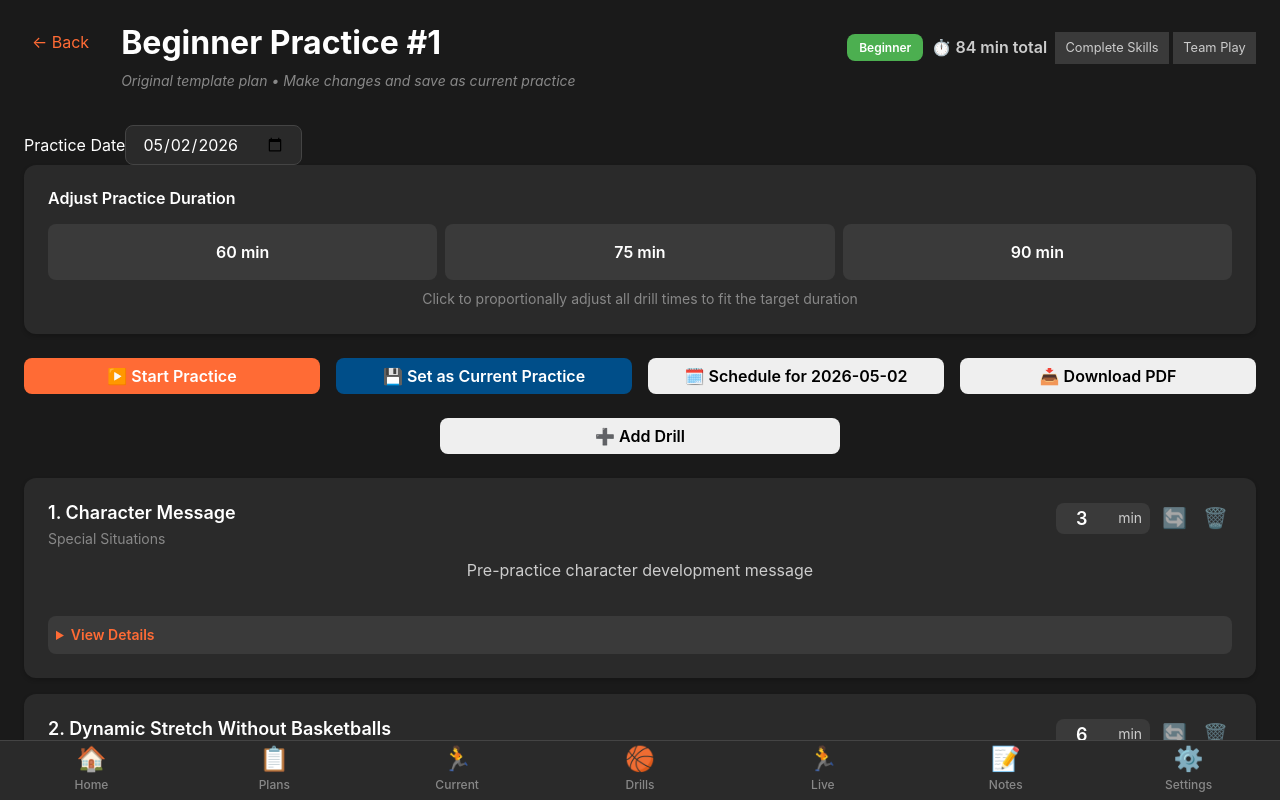
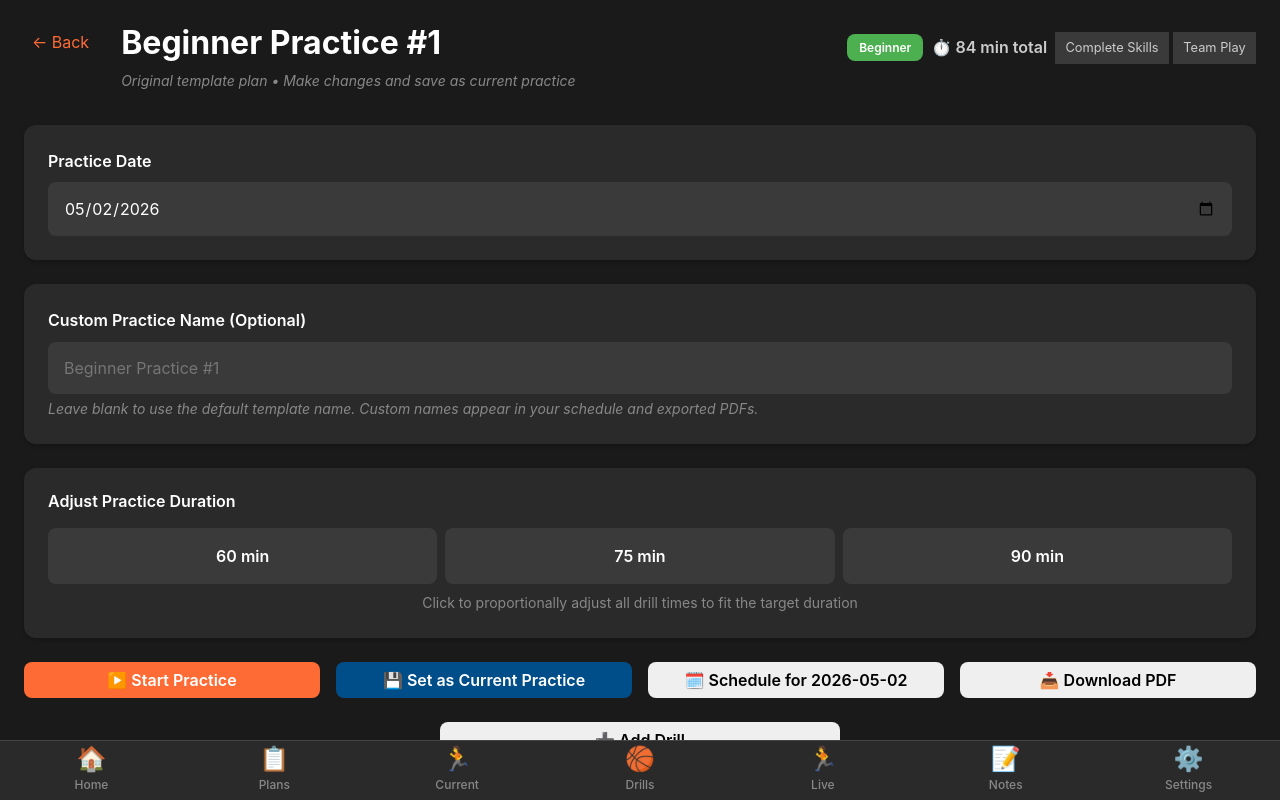
Before and after one commit to vpanep1-oss/chalk-talk, a React (Vite) app: page /plan/beginner-01-90min in a window 1280 px wide. Built offline with nearby package versions, Linux system fonts and the light colour scheme; no server answers.

Commit message:
Rebrand app to 'Chalk Talk' and add custom practice name feature

```diff
--- a/index.html
+++ b/index.html
@@ -9,7 +9,7 @@
     <!-- PWA tags for iOS -->
     <meta name="apple-mobile-web-app-capable" content="yes" />
     <meta name="apple-mobile-web-app-status-bar-style" content="black-translucent" />
-    <meta name="apple-mobile-web-app-title" content="Practice Builder" />
+    <meta name="apple-mobile-web-app-title" content="Chalk Talk" />
 
     <!-- Favicon -->
     <link rel="icon" type="image/svg+xml" href="/basketball-icon.svg" />
@@ -18,7 +18,7 @@
     <!-- Web App Manifest -->
     <link rel="manifest" href="/manifest.json" />
 
-    <title>Basketball Practice Builder | Coach Jim Huber</title>
+    <title>Chalk Talk | Coach Jim Huber Practice Plans</title>
   </head>
   <body>
     <div id="root"></div>
--- a/src/pages/Home.jsx
+++ b/src/pages/Home.jsx
@@ -79,7 +79,7 @@ const Home = ({ teamCode }) => {
     <div className="page home-page">
       <div className="home-header">
         <div className="logo">🏀</div>
-        <h1 className="app-title">Basketball Practice Builder</h1>
+        <h1 className="app-title">Chalk Talk</h1>
         <p className="app-subtitle">Coach Jim Huber's Breakthrough Basketball Practice Plans</p>
       </div>
 
--- a/src/pages/PlanEditor.css
+++ b/src/pages/PlanEditor.css
@@ -60,6 +60,73 @@
   border: 1px solid var(--surface-dark);
   font-size: 0.8rem;
   color: var(--text-secondary);
+}
+
+.practice-date-section {
+  background: var(--surface);
+  border-radius: var(--radius-lg);
+  padding: var(--spacing-lg);
+  box-shadow: var(--shadow-sm);
+  margin-bottom: var(--spacing-lg);
+}
+
+.practice-date-section label {
+  display: block;
+  font-weight: 600;
+  margin-bottom: var(--spacing-sm);
+  color: var(--text-primary);
+}
+
+.practice-date-section input {
+  width: 100%;
+  padding: var(--spacing-md);
+  background: var(--surface-light);
+  border: 2px solid var(--surface-dark);
+  border-radius: var(--radius-md);
+  font-size: 1rem;
+  color: var(--text-primary);
+}
+
+.practice-date-section input:focus {
+  outline: none;
+  border-color: var(--primary);
+}
+
+.practice-name-section {
+  background: var(--surface);
+  border-radius: var(--radius-lg);
+  padding: var(--spacing-lg);
+  box-shadow: var(--shadow-sm);
+  margin-bottom: var(--spacing-lg);
+}
+
+.practice-name-section label {
+  display: block;
+  font-weight: 600;
+  margin-bottom: var(--spacing-sm);
+  color: var(--text-primary);
+}
+
+.practice-name-section input {
+  width: 100%;
+  padding: var(--spacing-md);
+  background: var(--surface-light);
+  border: 2px solid var(--surface-dark);
+  border-radius: var(--radius-md);
+  font-size: 1rem;
+  color: var(--text-primary);
+}
+
+.practice-name-section input:focus {
+  outline: none;
+  border-color: var(--primary);
+}
+
+.custom-name-hint {
+  font-size: 0.875rem;
+  color: var(--text-muted);
+  margin: var(--spacing-xs) 0 0 0;
+  font-style: italic;
 }
 
 .time-adjustment-section {
--- a/src/pages/PlanEditor.jsx
+++ b/src/pages/PlanEditor.jsx
@@ -14,6 +14,7 @@ const PlanEditor = ({ currentPractice, saveCurrentPractice, teamCode }) => {
   const navigate = useNavigate();
   const [plan, setPlan] = useState(null);
   const [practiceDate, setPracticeDate] = useState(new Date().toISOString().split('T')[0]);
+  const [customPlanName, setCustomPlanName] = useState('');
   const [isEditing, setIsEditing] = useState(false);
   const [drillEffectiveness, setDrillEffectiveness] = useState({});
   const [swappingBlockIndex, setSwappingBlockIndex] = useState(null);
@@ -32,6 +33,7 @@ const PlanEditor = ({ currentPractice, saveCurrentPractice, teamCode }) => {
       if (originalPlan) {
         setPlan(JSON.parse(JSON.stringify(originalPlan))); // Deep clone the original
         setPracticeDate(currentPractice?.plan?.id === planId ? currentPractice.date : new Date().toISOString().split('T')[0]);
+        setCustomPlanName(''); // Reset custom name when loading a new plan
         setIsEditing(false);
       }
     }
@@ -108,10 +110,11 @@ const PlanEditor = ({ currentPractice, saveCurrentPractice, teamCode }) => {
   };
 
   const handleSchedulePractice = async () => {
+    const displayName = customPlanName.trim() || plan.name;
     const entry = {
       id: `${plan.id}_${practiceDate}`,
       planId: plan.id,
-      planName: plan.name,
+      planName: displayName,
       level: plan.level,
       duration: getTotalTime(),
       date: practiceDate
@@ -120,7 +123,7 @@ const PlanEditor = ({ currentPractice, saveCurrentPractice, teamCode }) => {
     if (teamCode) {
       try {
         await savePracticeScheduleEntry(teamCode, entry);
-        alert(`Practice plan scheduled for ${practiceDate} and synced to your team.`);
+        alert(`"${displayName}" scheduled for ${practiceDate} and synced to your team.`);
       } catch (error) {
         console.error(error);
         alert('Unable to save schedule to Firestore. Your plan was not scheduled.');
@@ -130,14 +133,16 @@ const PlanEditor = ({ currentPractice, saveCurrentPractice, teamCode }) => {
       const schedule = JSON.parse(localStorage.getItem(scheduleKey) || '[]');
       const updatedSchedule = [...schedule.filter(item => item.planId !== plan.id || item.date !== practiceDate), entry];
       localStorage.setItem(scheduleKey, JSON.stringify(updatedSchedule));
-      alert(`Practice plan scheduled for ${practiceDate}`);
+      alert(`"${displayName}" scheduled for ${practiceDate}`);
     }
   };
 
   const handlePrintExport = () => {
     // Create a plan object with full drill data for PDF export
+    const displayName = customPlanName.trim() || plan.name;
     const planWithDrills = {
       ...plan,
+      name: displayName, // Use custom name if provided
       drillBlocks: plan.drillBlocks.map(block => ({
         ...block,
         drill: getDrillById(block.drillId)
@@ -261,6 +266,20 @@ const PlanEditor = ({ currentPractice, saveCurrentPractice, teamCode }) => {
           value={practiceDate}
           onChange={(e) => setPracticeDate(e.target.value)}
         />
+      </div>
+
+      <div className="practice-name-section">
+        <label htmlFor="custom-name">Custom Practice Name (Optional)</label>
+        <input
+          id="custom-name"
+          type="text"
+          placeholder={plan.name}
+          value={customPlanName}
+          onChange={(e) => setCustomPlanName(e.target.value)}
+        />
+        <p className="custom-name-hint">
+          Leave blank to use the default template name. Custom names appear in your schedule and exported PDFs.
+        </p>
       </div>
 
       <div className="time-adjustment-section">
--- a/src/pages/PlanEditor.print.css
+++ b/src/pages/PlanEditor.print.css
@@ -220,7 +220,7 @@
 
   /* Print watermark/footer */
   .page::after {
-    content: "Generated by Basketball Practice Builder";
+    content: "Generated by Chalk Talk";
     position: fixed;
     bottom: 0.5in;
     right: 0.75in;
--- a/src/pages/Settings.jsx
+++ b/src/pages/Settings.jsx
@@ -136,7 +136,7 @@ const Settings = ({ teamCode, setTeamCode }) => {
         <h2 className="section-title">About</h2>
         <div className="about-info">
           <p>
-            <strong>Basketball Practice Builder</strong><br />
+            <strong>Chalk Talk</strong><br />
             Version 1.0.0
           </p>
           <p>
--- a/src/utils/exportPDF.js
+++ b/src/utils/exportPDF.js
@@ -125,7 +125,7 @@ export const exportPracticePlanToPDF = (plan, practiceDate) => {
     doc.setFontSize(8);
     doc.setTextColor(150, 150, 150);
     doc.text(
-      'Generated by Basketball Practice Builder',
+      'Generated by Chalk Talk',
       pageWidth / 2,
       pageHeight - 10,
       { align: 'center' }
--- a/vite.config.js
+++ b/vite.config.js
@@ -26,8 +26,8 @@ export default defineConfig({
   },
   // PWA manifest config
   manifest: {
-    name: 'Basketball Practice Builder',
-    short_name: 'Practice Builder',
+    name: 'Chalk Talk',
+    short_name: 'Chalk Talk',
     description: 'Plan and run youth basketball practices with Coach Jim Huber\'s proven practice plans',
     theme_color: '#FF6B35',
     background_color: '#1A1A1A',
```
Also changed, not shown: public/manifest.json.
